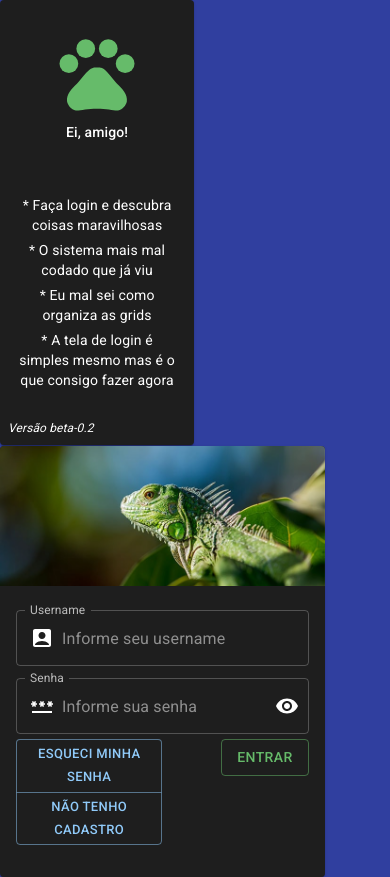
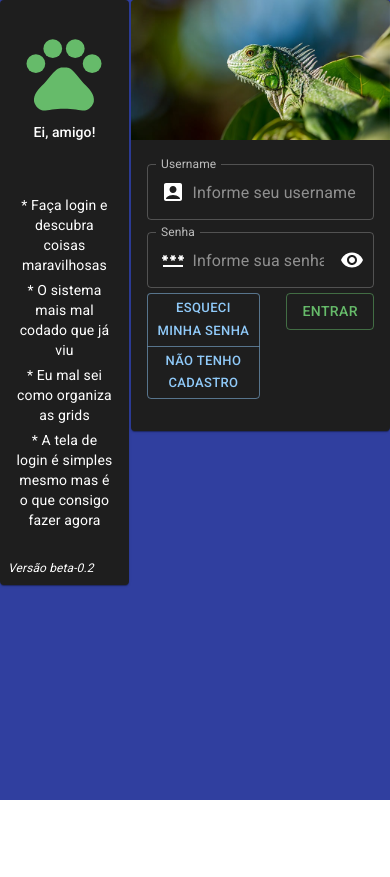
Before and after one commit to mateusseiboth/node-react-project, a React (Create React App) app in the folder client/: page /login in a window 390 px wide. After the commit the page ends 844 px from the top, so only its background shows below. Built offline with nearby package versions, Linux system fonts and the light colour scheme.

Commit message:
Ajustado tamanhos das grids para melhor responsividade

```diff
--- a/client/src/components/Declaracoes.jsx
+++ b/client/src/components/Declaracoes.jsx
@@ -52,7 +52,7 @@
     </Typography>
     <Grid container spacing={1}>
       {declaracoes.map((row) => (
-        <Grid item xs={4}>
+       <Grid item xs={6} md={4}>
           <Card sx={{ margin: 1 }}>
             <CardHeader
               title={row.empresa}
--- a/client/src/components/Empresas.jsx
+++ b/client/src/components/Empresas.jsx
@@ -173,7 +173,7 @@
       </Typography>
       <Grid container spacing={1}>
         {empresas.map((row) => (
-          <Grid item xs={4}>
+          <Grid item xs={6} md={4}>
             <Card sx={{ margin: 1 }}>
               <CardHeader
                 title={row.nome}
--- a/client/src/components/InputLogin.jsx
+++ b/client/src/components/InputLogin.jsx
@@ -54,7 +54,7 @@
   return (
     <Box sx={{ maxWidth: 900 }}>
       <Grid container spacing={0.2}>
-        <Grid item xs={6} md={4}>
+        <Grid item xs={4} md={6}>
           <Card align="center" variante="outlined" sx={{ miniHeight: 600 }}>
           <CardContent>
             <Box
@@ -93,7 +93,7 @@
           </Card>
 
         </Grid>
-        <Grid item xs={10} md={8}>
+        <Grid item xs={8} md={10}>
           <Card variante="outlined">
           <CardMedia
         sx={{ height: 140 }}
--- a/client/src/components/SuasDeclaracoes.jsx
+++ b/client/src/components/SuasDeclaracoes.jsx
@@ -37,7 +37,7 @@
       </Typography>
       <Grid container spacing={1}>
         {userDeclaracoes.map((row) => (
-          <Grid item xs={4}>
+          <Grid item xs={6} md={4}>
             <Card sx={{ margin: 1 }}>
               <CardHeader
                 title={row.empresa}
--- a/client/src/components/Tipos.jsx
+++ b/client/src/components/Tipos.jsx
@@ -27,7 +27,7 @@
       </Typography>
       <Grid container spacing={1}>
         {tipos.map((row) => (
-          <Grid item xs={4}>
+          <Grid item xs={6} md={4}>
             <Card sx={{ margin: 1 }}>
               <CardHeader
                 title={row.nome}
--- a/client/src/components/Users.jsx
+++ b/client/src/components/Users.jsx
@@ -124,7 +124,7 @@
       </Typography>
       <Grid container spacing={1}>
         {usuarios.map((row) => (
-          <Grid item xs={4}>
+          <Grid item xs={6} md={4}>
             <Card sx={{ margin: 1 }}>
               <CardHeader
                 title={row.username}
```
